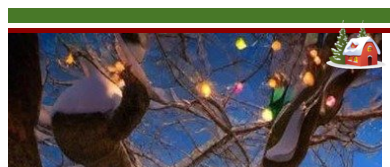
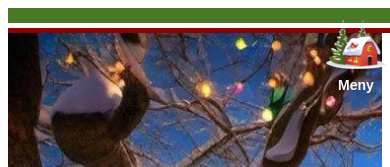
Before and after one commit to annkar73/react-christmas-card, a React (Vite) app: page / in a window 390 px wide. Shown: the top 167 px of the page. Built offline with nearby package versions, Linux system fonts and the light colour scheme.

Commit message:
adjust margins

```diff
--- a/src/pages/Layout.tsx
+++ b/src/pages/Layout.tsx
@@ -13,6 +13,7 @@ export const Layout = () => {
           <nav>
             <div className="menu-icon" onClick={toggleMenu}>
               <img src="/house.png" alt="Meny" />
+              <span className="menu-text">Meny</span>
             </div>
             <ul className={menuOpen ? 'active' : ''}>
               <li>
--- a/src/styles/App.css
+++ b/src/styles/App.css
@@ -64,6 +64,16 @@ nav ul li a:focus {
     top: 10px;
     cursor: pointer;
   }
+.menu-icon .menu-text {
+  display: block;
+  font-size: 14px;
+  margin-top: 2px;
+  color: snow;
+  font-family: Arial, Helvetica, sans-serif;
+  font-weight: bold;
+  text-align: center;
+}
+
   nav ul {
     display: none;
     flex-direction: column;
```
